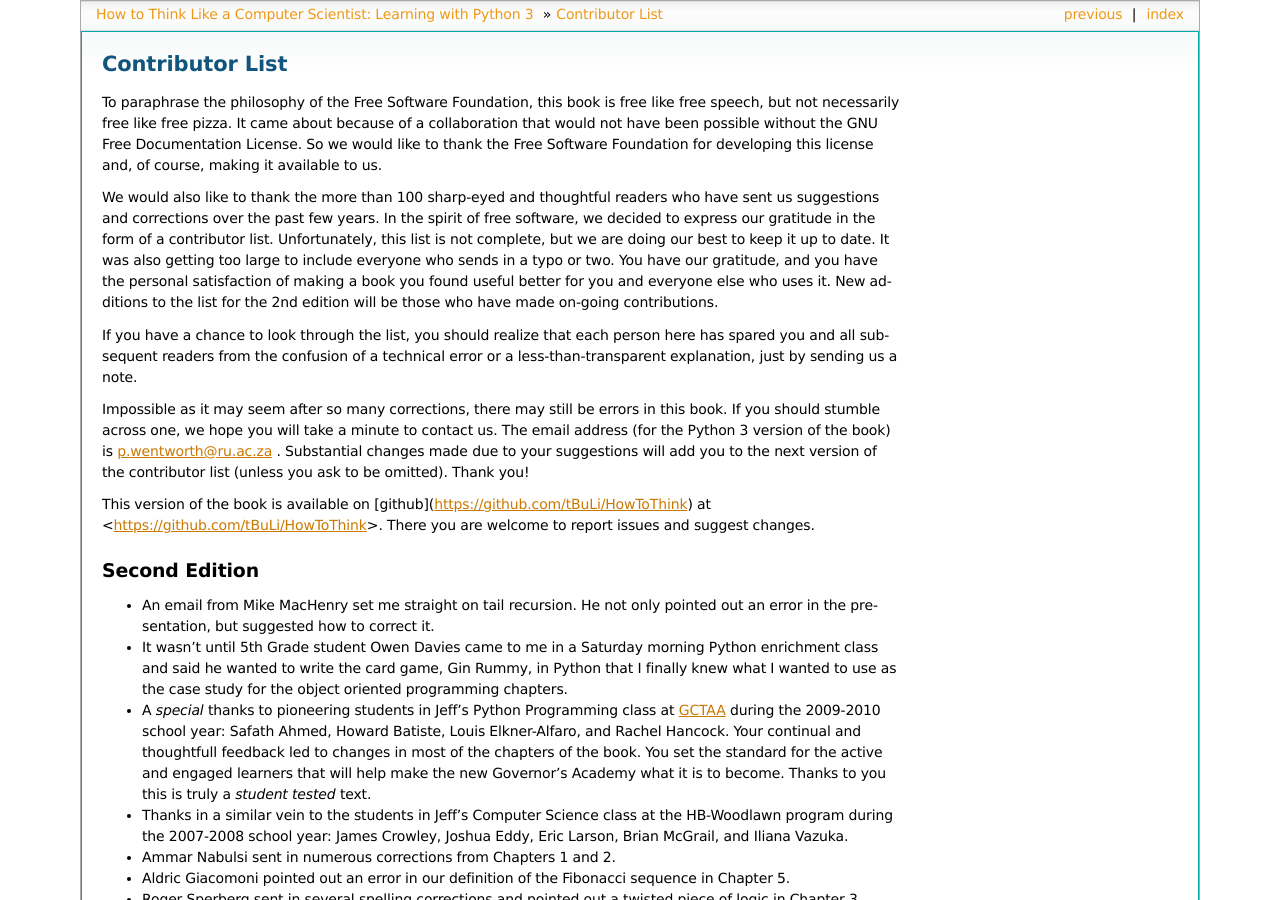
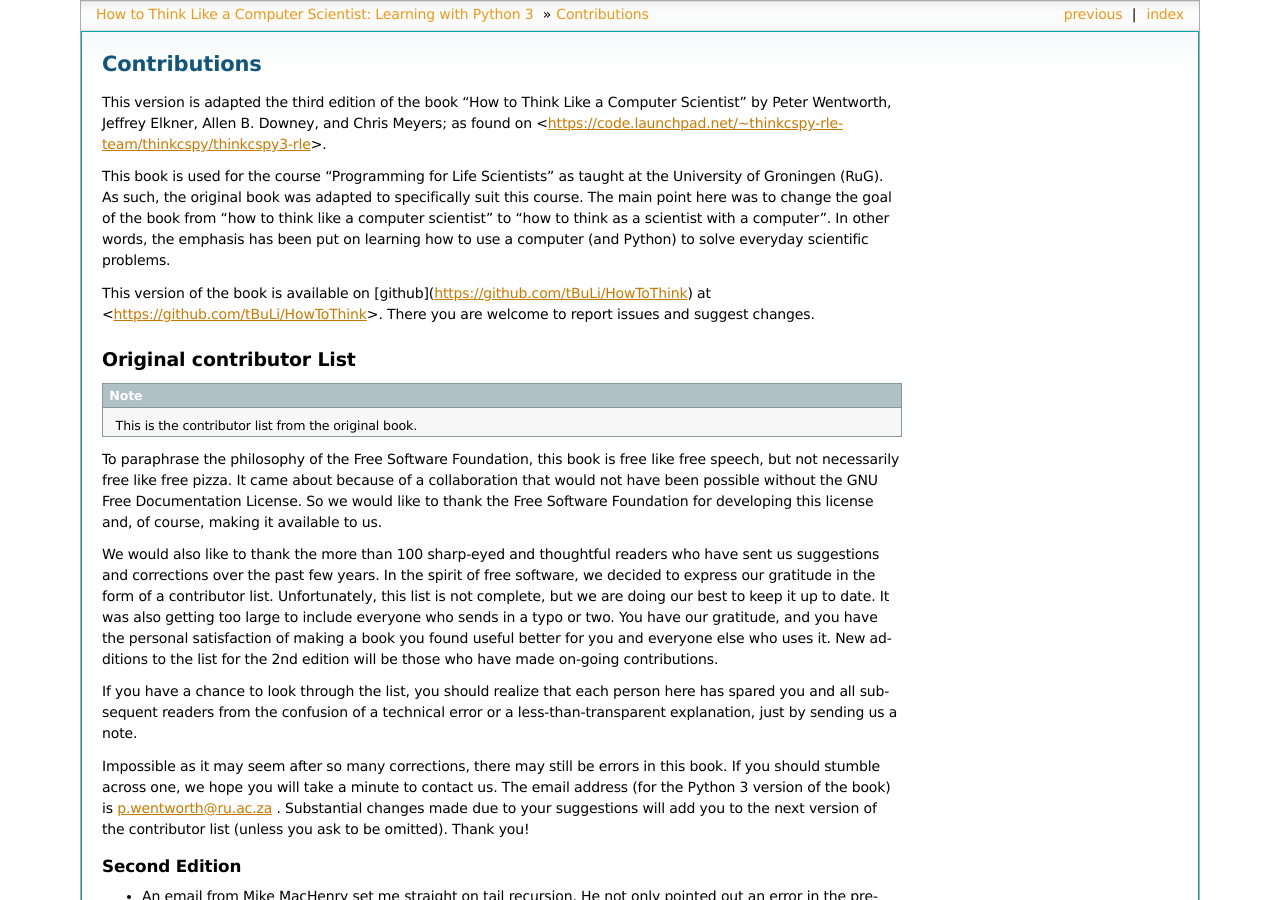
Before and after one commit to HowToThink/HowToThink, a Sphinx documentation site: the page built from source/contrib.rst, in a window 1280 px wide and 900 px high. Built offline with Sphinx 7.4.7, drawn with Linux system fonts in a browser that asks for light colours; formulas are drawn with MathJax 3; some of the changed text lies outside the part shown.

Commit message:
Restore unaltered contributor list and give details on this version
The contributor list is an invariant part of the original book, meaning
that we are not supposed to alter it. Yet, it should be clear that this
version of the book is not the original, that the contributor list
applies to the original, and that the book is available on github.

Fixes #7

```diff
--- a/source/contrib.rst
+++ b/source/contrib.rst
@@ -1,5 +1,27 @@
-Contributor List
-================
+Contributions
+=============
+
+This version is adapted the third edition of the book "How to Think Like
+a Computer Scientist" by Peter Wentworth, Jeffrey Elkner, Allen B. Downey, and
+Chris Meyers; as found on
+<https://code.launchpad.net/~thinkcspy-rle-team/thinkcspy/thinkcspy3-rle>.
+
+This book is used for the course "Programming for Life Scientists" as taught at
+the University of Groningen (RuG). As such, the original book was adapted to
+specifically suit this course. The main point here was to change the goal of
+the book from "how to think like a computer scientist" to "how to think as
+a scientist with a computer". In other words, the emphasis has been put on
+learning how to use a computer (and Python) to solve everyday scientific
+problems.
+
+This version of the book is available on [github](https://github.com/tBuLi/HowToThink) at <https://github.com/tBuLi/HowToThink>. There you are welcome to report issues and suggest changes.
+
+Original contributor List
+-------------------------
+
+.. note::
+
+    This is the contributor list from the original book.
 
 To paraphrase the philosophy of the Free Software Foundation, this book is free
 like free speech, but not necessarily free like free pizza. It came about
```
Also changed, not shown: other parts of source/contrib.rst (+0 -1 lines).
